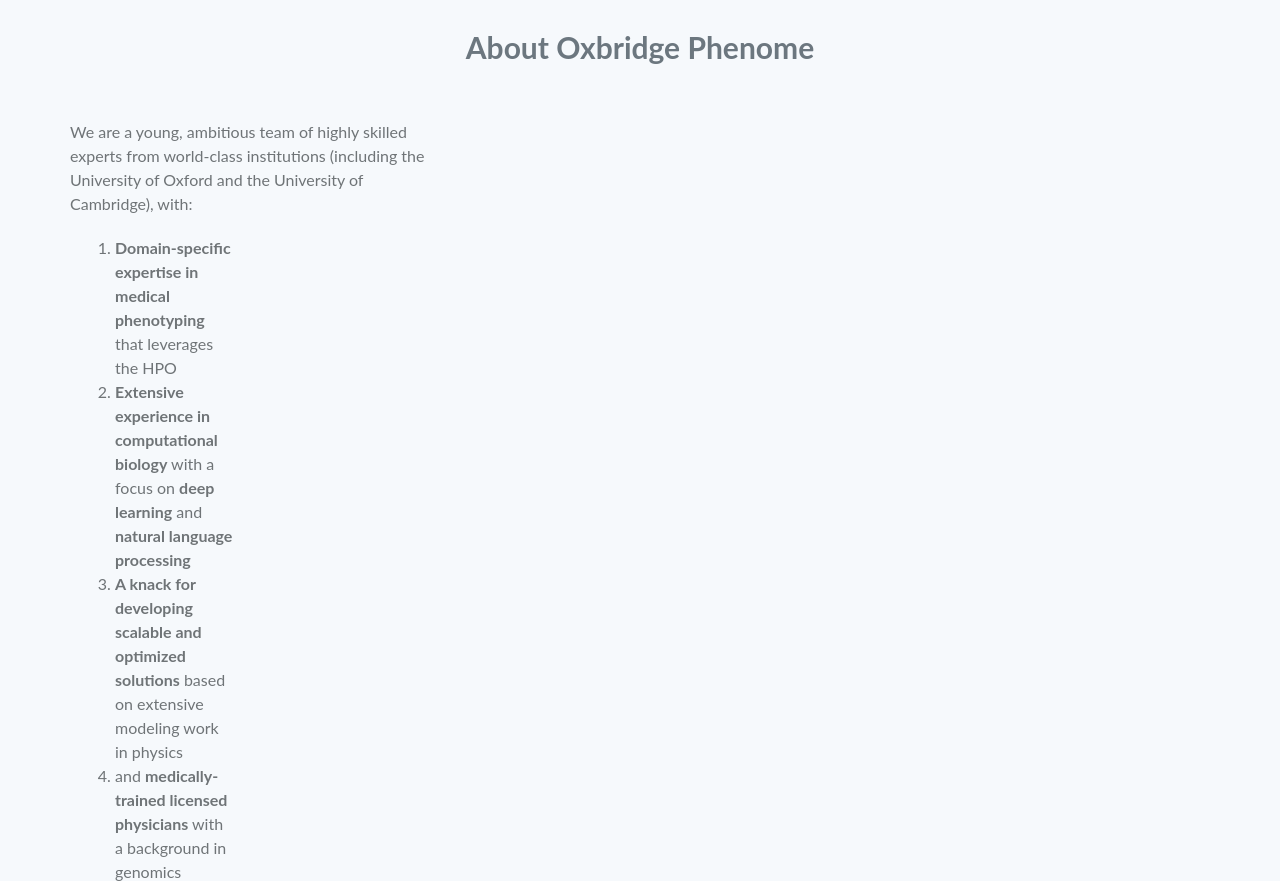
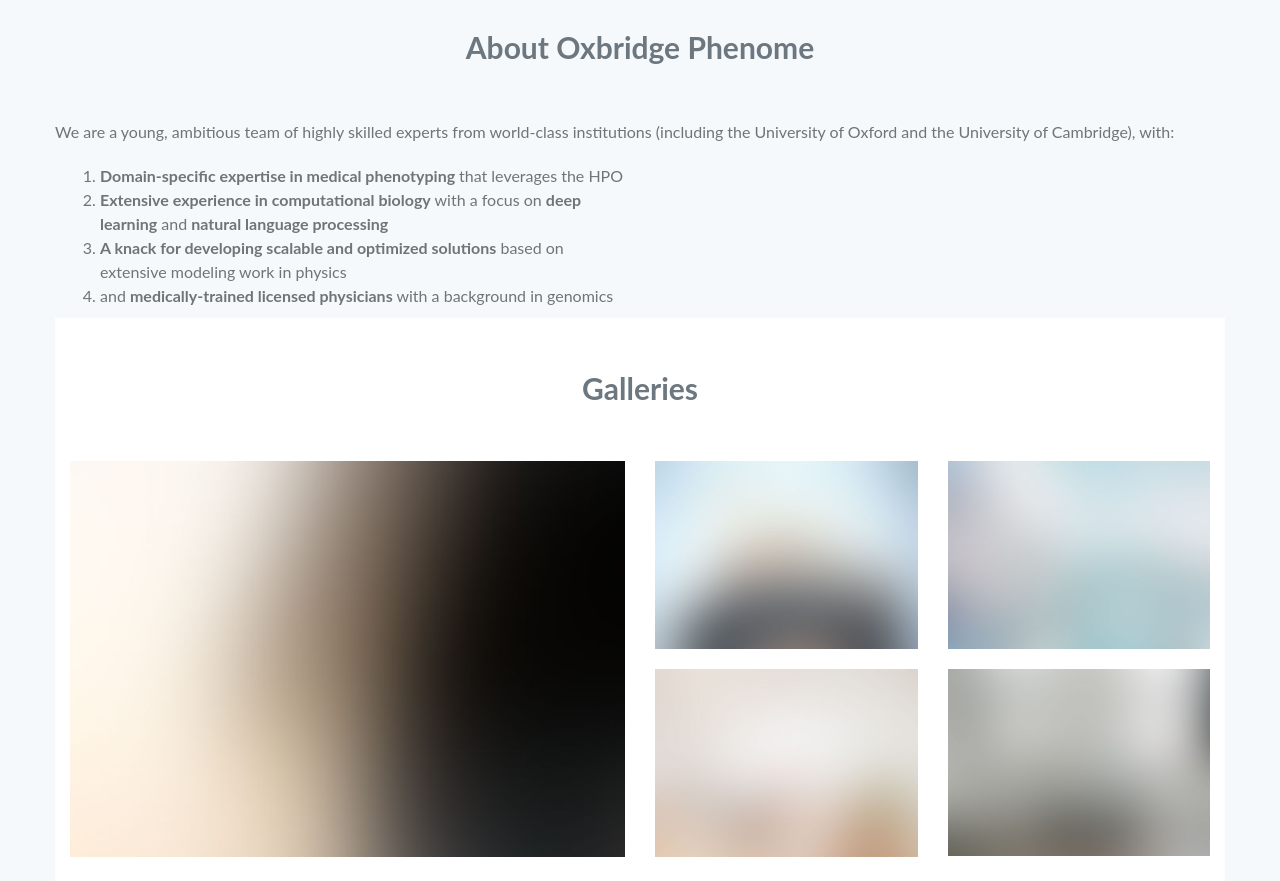
Before and after one commit to lukaslange1/lukaslange1.github.io, a plain HTML site: page index.html in a window 1280 px wide. Shown: the part 760-1641 px from the top of the page. Drawn offline with Linux system fonts and the light colour scheme; a web font is replaced by a local one.

Commit message:
Changed about box

```diff
--- a/index.html
+++ b/index.html
@@ -104,7 +104,7 @@
         </div>
 
         <div class="row">
-          <div class="col-md-4">
+          <!--div class="col-md-4" -->
             <div class="feature-text">
               <p>We are a young, ambitious team of highly skilled experts from world-class institutions (including the University of Oxford and the University of Cambridge), with:</p>
             </div>
@@ -116,7 +116,7 @@
                 <li>and <strong>medically-trained licensed physicians</strong> with a background in genomics</li>
               </ol>
             </div>
-          </div>
+          <!-- /div-- >
         </div>
 
 
```
